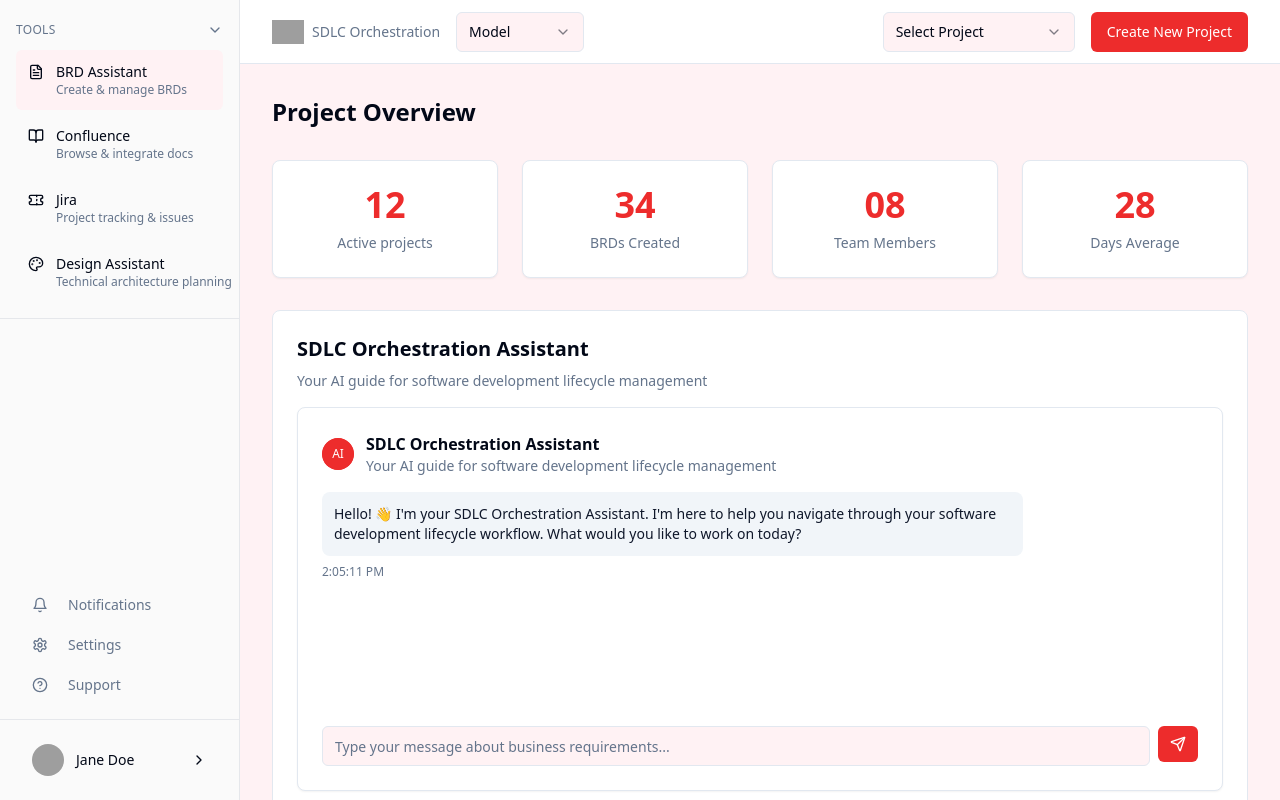
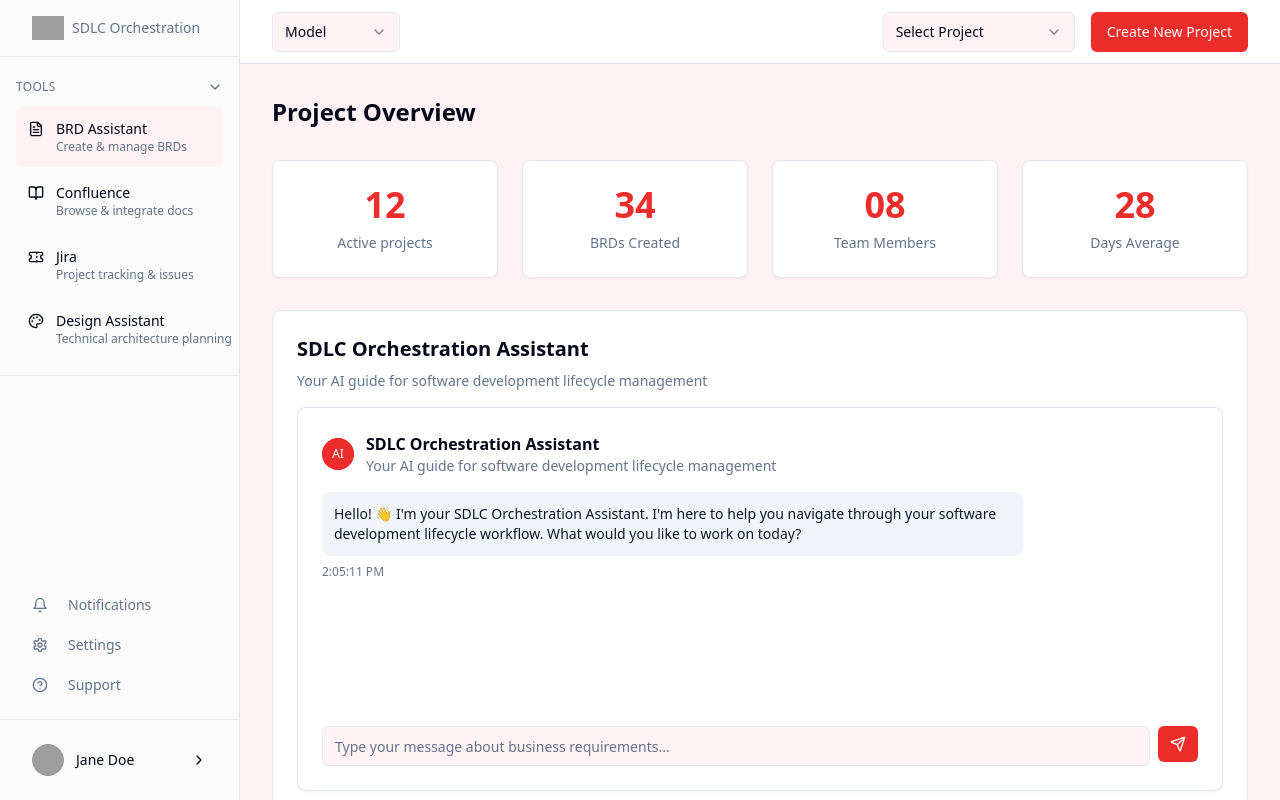
Before and after one commit to Frontend-lovable/deluxe-orchestration, a React (Vite) app: page / in a window 1280 px wide. Built offline with nearby package versions, Linux system fonts and the light colour scheme; grey boxes are pictures that could not be loaded; the HTML template or start-up script is replaced by a standard one.

Commit message:
Move logo to sidebar

```diff
--- a/src/components/header/TopHeader.tsx
+++ b/src/components/header/TopHeader.tsx
@@ -12,14 +12,6 @@ export const TopHeader = () => {
   return (
     <div className="h-16 border-b border-border bg-card px-8 flex items-center justify-between">
       <div className="flex items-center gap-4">
-        <div className="flex items-center gap-2">
-          <img
-            src="https://www.deluxe.com/etc.clientlibs/deluxe/clientlibs/clientlib-commons/resources/images/sprites/view/svg/sprite.view.svg#deluxe_logo_2020"
-            alt="Deluxe"
-            className="h-6"
-          />
-          <div className="text-sm text-muted-foreground">SDLC Orchestration</div>
-        </div>
         <Select defaultValue="model">
           <SelectTrigger className="w-32">
             <SelectValue placeholder="Model" />
--- a/src/components/layout/Sidebar.tsx
+++ b/src/components/layout/Sidebar.tsx
@@ -61,6 +61,28 @@ interface SidebarProps {
 export const Sidebar = ({ onNavigate, showBackButton, onBack, collapsed, onToggleCollapse }: SidebarProps) => {
   return (
     <div className={`${collapsed ? 'w-16' : 'w-60'} h-full bg-sidebar-bg border-r border-sidebar-border flex flex-col transition-all duration-300`}>
+      {/* Header */}
+      <div className="px-8 py-4 border-b border-sidebar-border">
+        <div className="flex items-center gap-2">
+          {!collapsed && (
+            <>
+              <img
+                src="https://www.deluxe.com/etc.clientlibs/deluxe/clientlibs/clientlib-commons/resources/images/sprites/view/svg/sprite.view.svg#deluxe_logo_2020"
+                alt="Deluxe"
+                className="h-6"
+              />
+              <div className="text-sm text-muted-foreground">SDLC Orchestration</div>
+            </>
+          )}
+          {collapsed && (
+            <div className="w-full flex justify-center">
+              <div className="w-8 h-8 bg-primary rounded flex items-center justify-center">
+                <span className="text-white text-sm font-bold">D</span>
+              </div>
+            </div>
+          )}
+        </div>
+      </div>
 
       {/* Tools Section */}
       <div className="p-4 border-b border-sidebar-border">
```
